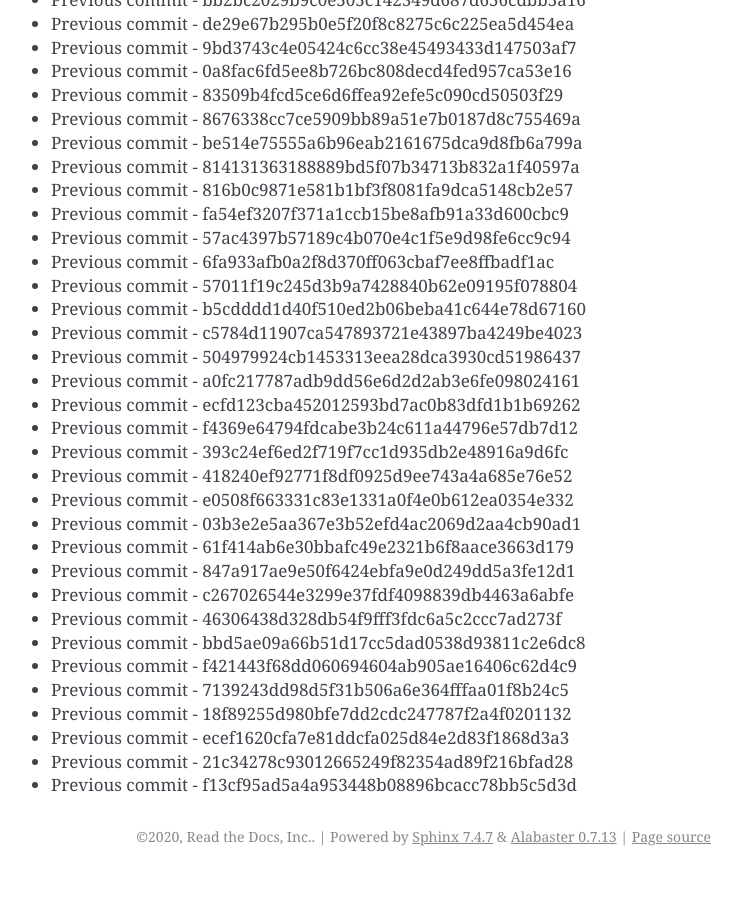
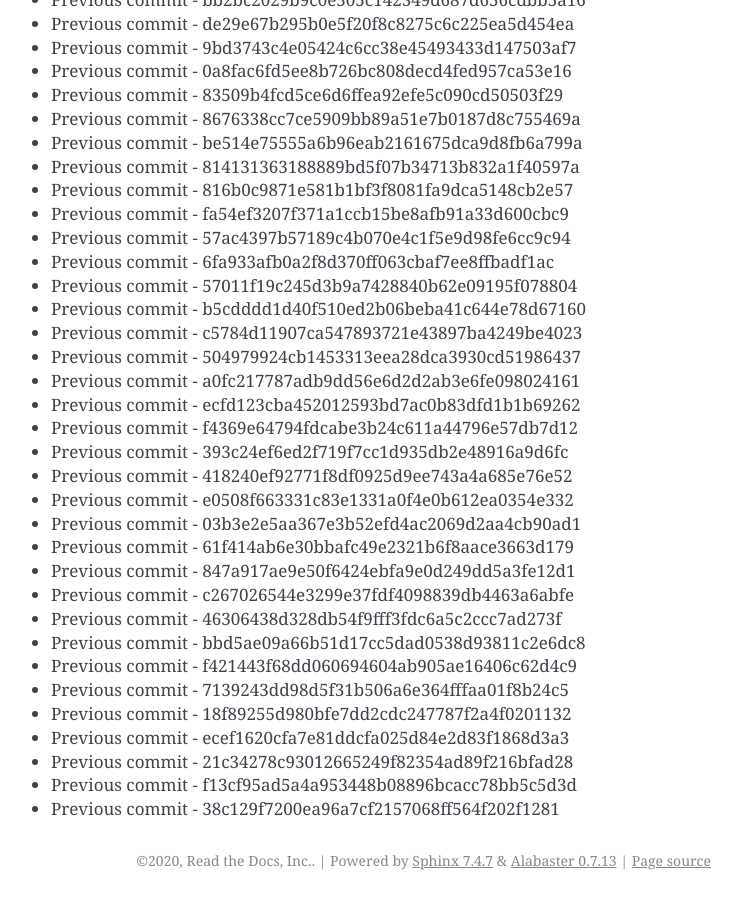
Before and after one commit to readthedocs/rtd-git-stresstest, a Sphinx documentation site: the page built from docs/updates.rst, in a window 1280 px wide and 900 px high, scrolled down 57411 px. Shown: the whole window, without its empty margins (399-1141 px from the left). Built offline with Sphinx 7.4.7, drawn with Linux system fonts in a browser that asks for light colours; before the commit the page ends 58287 px from its top, so only the background shows below that.

Commit message:
Generating commit from previous: 38c129f7200ea96a7cf2157068ff564f202f1281

```diff
--- a/docs/updates.rst
+++ b/docs/updates.rst
@@ -2444,3 +2444,4 @@ It can be tested for any performance characteristics.
 * Previous commit - ecef1620cfa7e81ddcfa025d84e2d83f1868d3a3
 * Previous commit - 21c34278c93012665249f82354ad89f216bfad28
 * Previous commit - f13cf95ad5a4a953448b08896bcacc78bb5c5d3d
+* Previous commit - 38c129f7200ea96a7cf2157068ff564f202f1281
```
